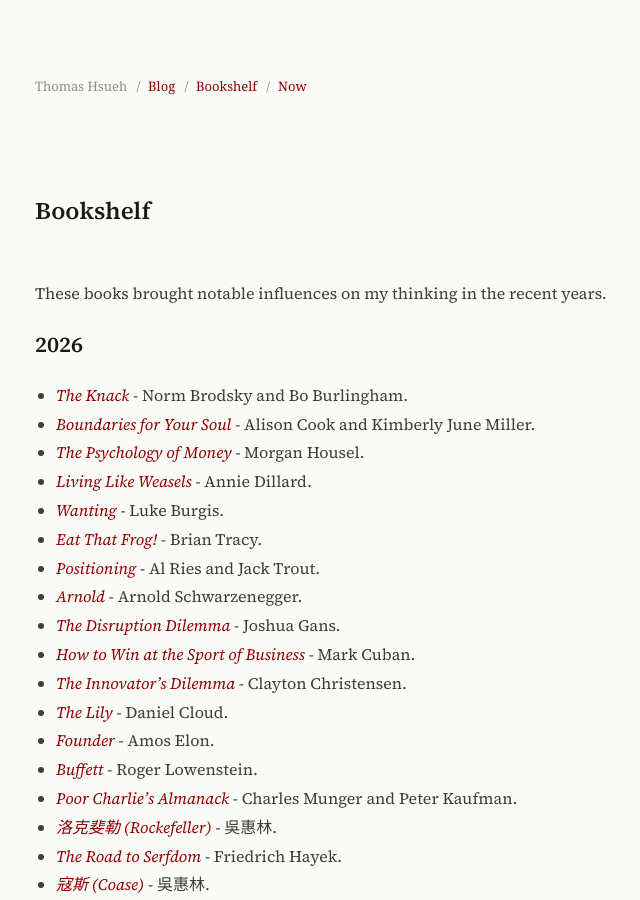
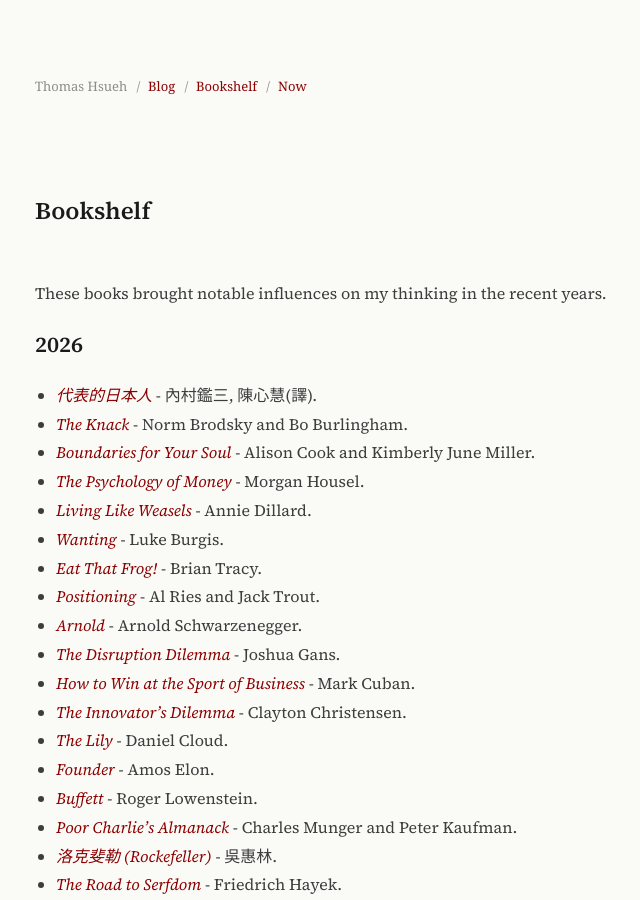
Before and after one commit to guiltygyoza/new-blog, a Jekyll site: the page built from _pages/bookshelf.markdown, in a window 1280 px wide and 900 px high. Shown: the whole window, without its empty margins (235-875 px from the left). Built offline with Jekyll 4.4.1, drawn with Linux system fonts in a browser that asks for light colours.

Commit message:
add book

```diff
--- a/_pages/bookshelf.markdown
+++ b/_pages/bookshelf.markdown
@@ -7,6 +7,7 @@
 These books brought notable influences on my thinking in the recent years.
 
 ## 2026
+- *[代表的日本人](https://www.books.com.tw/products/0010781277){:target="_blank"}* - 內村鑑三, 陳心慧(譯).
 - *[The Knack](https://www.goodreads.com/en/book/show/4891811-the-knack){:target="_blank"}* - Norm Brodsky and Bo Burlingham.
 - *[Boundaries for Your Soul](https://www.goodreads.com/en/book/show/36575949-boundaries-for-your-soul){:target="_blank"}* - Alison Cook and Kimberly June Miller.
 - *[The Psychology of Money](https://www.goodreads.com/book/show/41881472-the-psychology-of-money){:target="_blank"}* - Morgan Housel.
```
